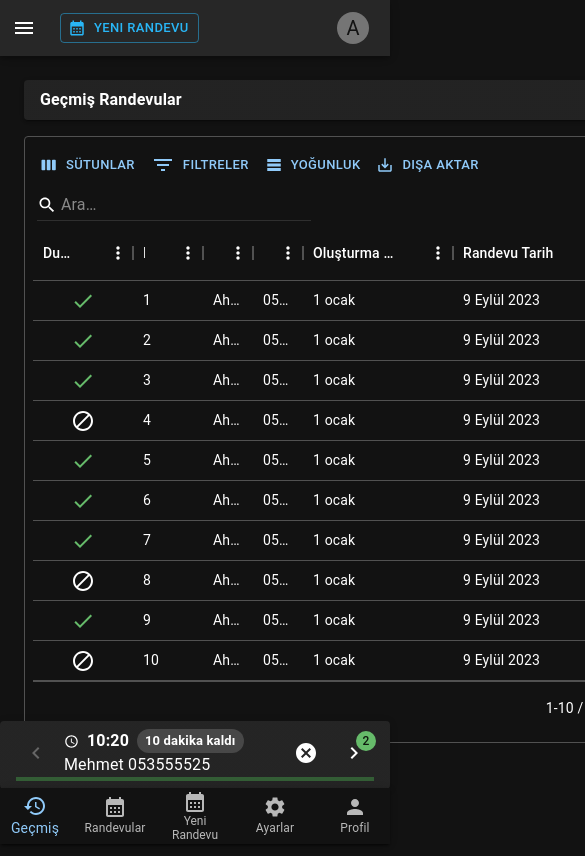
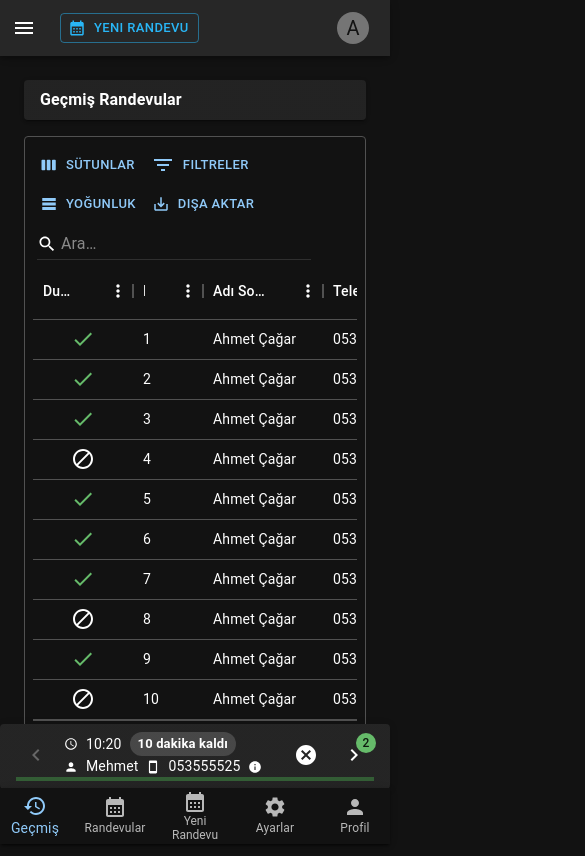
Before and after one commit to gorkembayraktar/randevu-takip, a React (Create React App) app: page /history in a window 390 px wide. Shown: the top 856 px of the page, 585 px wide, since content can reach past the window. Built offline with nearby package versions, Linux system fonts and the light colour scheme.

Commit message:
responsive edit

```diff
--- a/src/views/components/AppointmentCarausel.jsx
+++ b/src/views/components/AppointmentCarausel.jsx
@@ -8,23 +8,28 @@ import AccessTimeIcon from '@mui/icons-material/AccessTime';
 import { useSwipeable } from "react-swipeable";
 import DeleteDialog from "./modal/DeleteDialog";
 import { useAlert } from "../../hooks/useAlert";
-
-
+import PersonIcon from '@mui/icons-material/Person';
+import SmartphoneIcon from '@mui/icons-material/Smartphone';
+import InfoIcon from '@mui/icons-material/Info';
 const BUGUN_RANDEVULAR = [
   {
     id: 1,
     saat: "10:20",
-    title: "Mehmet 053555525"
+    fullname: "Mehmet",
+    phone: "053555525",
+    note: 'test'
   },
   {
     id: 2,
     saat: "13:10",
-    title: "Veli 053555525"
+    fullname: "Veli",
+    phone: "053555525"
   },
   {
     id: 3,
     saat: "16:20",
-    title: "Hakan 053555525"
+    fullname: "Hakan",
+    phone: "053555525"
   }
 ];
 
@@ -125,11 +130,17 @@ const AppointmentItem = ({ item, next, prev, setRow }) => {
   return <React.Fragment >
     <Grid item sx={{ userSelect: 'none', flex: 1, cursor: 'pointer' }} {...handlers} style={{ touchAction: stopScroll ? 'none' : 'auto' }}>
       <Box sx={{ fontWeight: 'bold', display: 'flex', alignItems: 'center', gap: 1 }}>
-        <AccessTimeIcon sx={{ fontSize: 15 }} />
-        {item.saat}
+        <AccessTimeIcon sx={{ fontSize: 14 }} />
+        <Typography sx={{ fontSize: 14 }}>{item.saat}</Typography>
         <Chip size="small" label="10 dakika kaldı" />
       </Box>
-      <span> {item.title}</span>
+      <Box sx={{ fontWeight: 'bold', display: 'flex', alignItems: 'center', gap: 1 }}>
+        <PersonIcon sx={{ fontSize: 14 }} /> <Typography sx={{ fontSize: 14 }}>{item.fullname}</Typography>
+        <SmartphoneIcon sx={{ fontSize: 14 }} /> <Typography sx={{ fontSize: 14 }}>{item.phone}</Typography>
+        <Tooltip title={`Not: ${item?.note ?? ''}`}>
+          <InfoIcon sx={{ fontSize: 14 }} />
+        </Tooltip>
+      </Box>
     </Grid>
     <Grid item sx={{ width: 'auto', display: 'flex', alignItems: 'center', justifyContent: 'center' }}>
       <Tooltip title="Randevuyu iptal et">
--- a/src/views/components/TableRows.jsx
+++ b/src/views/components/TableRows.jsx
@@ -1,5 +1,6 @@
 import * as React from 'react';
 import { DataGrid, GridToolbar, trTR } from '@mui/x-data-grid';
+import { Box } from '@mui/material';
 
 
 const pageSizeOptions = [5, 10];
@@ -8,6 +9,8 @@ const pageSizeOptions = [5, 10];
 export default function TableRows({ columns, rows, checkboxSelection = false, page = 0, pageSize = 5 }) {
 
   return (
+    <Box sx={{ overflow: "auto" }}>
+      <Box sx={{ width: "100%", display: "table", tableLayout: "fixed" }}>
         <DataGrid
           sx={{ p: 1 }}
           localeText={trTR.components.MuiDataGrid.defaultProps.localeText}
@@ -27,6 +30,9 @@ export default function TableRows({ columns, rows, checkboxSelection = false, pa
               showQuickFilter: true,
             },
           }}
+
         />
+      </Box>
+    </Box>
   );
 }
--- a/src/views/components/modal/EditAppointment.jsx
+++ b/src/views/components/modal/EditAppointment.jsx
@@ -83,9 +83,14 @@ function EditAppointment() {
 
     return <CenterModal open={open}>
         <Title>
-            <Alert sx={{ mb: 1 }} severity="info" variant="filled">Randevu Düzenle</Alert>
+            <Typography fontFamily="revert" fontWeight="bold" sx={{ textAlign: 'left', py: 2, px: 1 }}>
+                Randevu Düzenle
+            </Typography>
         </Title>
         <Description>
+
+            <Grid container spacing={1}>
+                <Grid item xs={12}>
                     <TextField
                         required
                         id="outlined-required"
@@ -94,8 +99,10 @@ function EditAppointment() {
                         value={data?.name}
                         onChange={handleForm}
                         name="name"
-                sx={{ mb: 1 }}
+                        size="small"
                     />
+                </Grid>
+                <Grid item xs={12}>
                     <TextField
                         required
                         id="outlined-required"
@@ -104,9 +111,22 @@ function EditAppointment() {
                         onChange={handleForm}
                         value={data?.phone}
                         fullWidth
-                sx={{ mb: 1 }}
+                        size="small"
                     />
-            <Grid container spacing={2}>
+                </Grid>
+                <Grid item xs={12}>
+                    <TextField
+                        required
+                        id="outlined-required"
+                        label="Email"
+                        name="email"
+                        type="email"
+                        onChange={handleForm}
+                        value={data?.email}
+                        fullWidth
+                        size="small"
+                    />
+                </Grid>
                 <Grid item xs={6}>
                     <LocalizationProvider dateAdapter={AdapterDayjs} >
                         <DatePicker
@@ -115,6 +135,7 @@ function EditAppointment() {
                             value={data?.date && dayjs(data.date)}
                             onChange={val => setFormItem('date', val)}
                             format="MM.DD.YYYY"
+                            slotProps={{ textField: { size: 'small' } }}
                         />
                     </LocalizationProvider>
                 </Grid>
@@ -129,11 +150,12 @@ function EditAppointment() {
                         value={data?.time}
                         name="time"
                         onChange={handleForm}
-                        sx={{ mb: 1 }}
+                        size="small"
+
                     />
                 </Grid>
-            </Grid>
 
+                <Grid item xs={12}>
                     <TextField
                         multiline
                         label="Not"
@@ -143,8 +165,14 @@ function EditAppointment() {
                         name="note"
                         onChange={handleForm}
                         value={data?.note}
-                sx={{ mb: 1 }}
+                        size="small"
                     />
+                </Grid>
+
+
+            </Grid>
+
+
         </Description>
         <Footer>
             <ButtonGroup sx={{ float: 'right' }}>
--- a/src/views/pages/Customers.jsx
+++ b/src/views/pages/Customers.jsx
@@ -93,11 +93,11 @@ const Customers = () => {
 
   const columns = [
 
-    { field: 'id', headerName: 'ID', width: 70 },
-    { field: 'fullname', headerName: 'Adı Soyadı', flex: true },
-    { field: 'email', headerName: 'Email', flex: true },
-    { field: 'phone', flex: true, headerName: 'Telefon', width: 150, valueGetter: (params) => new AsYouType('TR').input(params.row.phone) },
-    { field: 'note', headerName: 'Not', flex: true },
+    { field: 'id', headerName: 'ID', width: 100 },
+    { field: 'fullname', headerName: 'Adı Soyadı', width: 150 },
+    { field: 'email', headerName: 'Email', width: 150 },
+    { field: 'phone', headerName: 'Telefon', width: 150, valueGetter: (params) => new AsYouType('TR').input(params.row.phone) },
+    { field: 'note', headerName: 'Not', minWidth: 150, flex: 1 },
     { field: 'created_at', headerName: 'Oluşturma tarih', width: 150, valueGetter: (params) => '1 ocak' },
 
     {
@@ -151,7 +151,7 @@ const Customers = () => {
       </Paper>
 
       <Grid container spacing={2}>
-        <Grid item md={8} sx={{ width: '100%' }}>
+        <Grid item md={12} sx={{ width: '100%' }}>
 
           <TableRows rows={data} columns={columns} pageSize={10} />
 
--- a/src/views/pages/History.jsx
+++ b/src/views/pages/History.jsx
@@ -88,14 +88,14 @@ const History = () => {
       renderCell: (params) => <CustomIcon status={params.row.status} />
     },
     { field: 'id', headerName: 'ID', width: 70 },
-    { field: 'fullname', headerName: 'Adı Soyadı', flex: true },
+    { field: 'fullname', headerName: 'Adı Soyadı', minWidth: 120, flex: true },
 
-    { field: 'phone', flex: true, headerName: 'Telefon', width: 150, valueGetter: (params) => new AsYouType('TR').input(params.row.phone) },
-    { field: 'created_at', headerName: 'Oluşturma tarih', width: 150, valueGetter: (params) => '1 ocak' },
+    { field: 'phone', flex: true, headerName: 'Telefon', minWidth: 120, valueGetter: (params) => new AsYouType('TR').input(params.row.phone) },
+    { field: 'created_at', headerName: 'Oluşturma tarih', minWidth: 150, valueGetter: (params) => '1 ocak' },
     {
       field: 'date',
       headerName: 'Randevu Tarih',
-      width: 160,
+      minWidth: 160,
       renderCell: (params) => <Tooltip title="1 gün önce">{dayjs(params.row.start).format('M MMMM YYYY')}</Tooltip>,
     },
     {
--- a/src/views/pages/Holiday.jsx
+++ b/src/views/pages/Holiday.jsx
@@ -74,7 +74,7 @@ const Holiday = () => {
       renderCell: (params) => <CustomIcon type={params.row.type} />
     },
     { field: 'id', headerName: 'ID', width: 70 },
-    { field: 'title', headerName: 'Başlık', flex: 1, width: 300 },
+    { field: 'title', headerName: 'Önemi', minWidth: 150, flex: 1, },
 
     {
       field: 'startend', headerName: 'Resmi Tatil', width: 170,
--- a/src/views/pages/LimitDates.jsx
+++ b/src/views/pages/LimitDates.jsx
@@ -87,19 +87,19 @@ const LimitDates = () => {
       align: 'center',
       renderCell: (params) => <CustomIcon status={params.row.status} />
     },
-    { field: 'id', headerName: 'ID', width: 70 },
-    { field: 'user', headerName: 'Kullanıcı', valueGetter: (params) => 'test' },
+    { field: 'id', headerName: 'ID', minWidth: 70 },
+    { field: 'user', headerName: 'Kullanıcı', minWidth: 100, valueGetter: (params) => 'test' },
 
     {
       field: 'content',
       headerName: 'Açıklama',
       flex: 1,
-      width: 300,
+      minWidth: 100,
     },
     {
       field: 'created_at',
       headerName: 'Oluşturma Tarihi',
-      width: 170,
+      minWidth: 100,
 
       valueGetter: (params) => dayjs(params.row.start).format('M MMMM YYYY, H:mm')
     },
```
Lines whose indentation alone changed are shown as unchanged.
